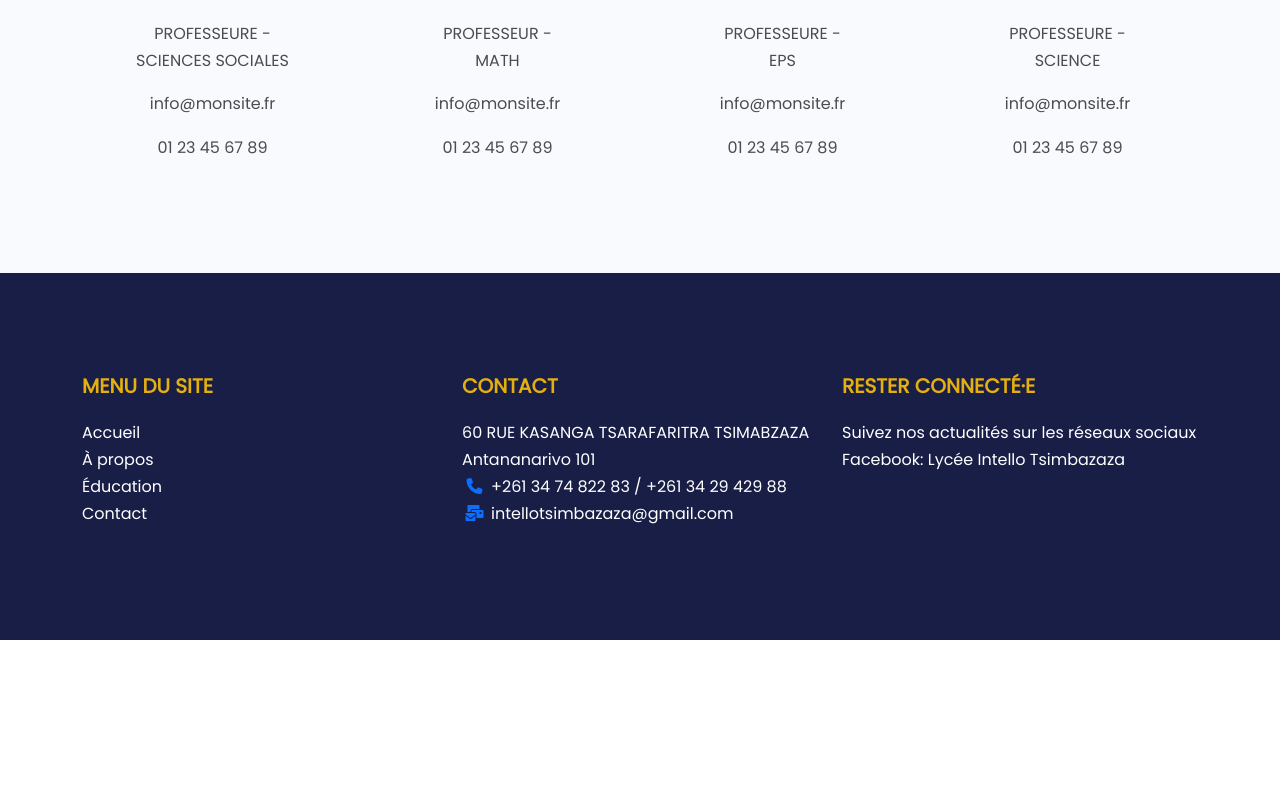
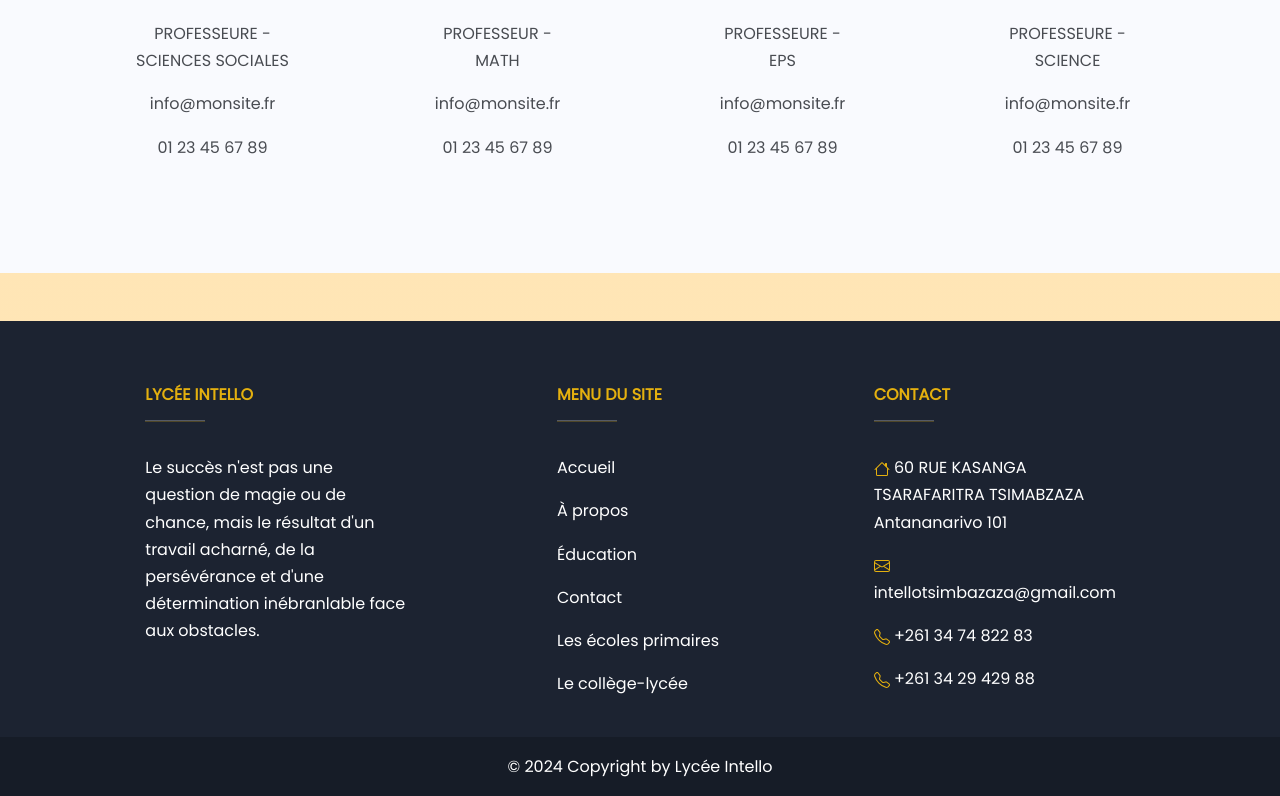
Before and after one commit to Radoniaina24/intello24, a Next.js app: page /about in a window 1280 px wide. Shown: the part 1979-2775 px from the top of the page. Before the commit the page ends 2619 px from the top, so only its background shows below. Built offline with nearby package versions, Linux system fonts and the light colour scheme.

Commit message:
edit footer

```diff
--- a/src/components/Footer/Footer.js
+++ b/src/components/Footer/Footer.js
@@ -1,67 +1,163 @@
-import Link from 'next/link';
-import {FontAwesomeIcon} from "@fortawesome/react-fontawesome";
-import { faMailBulk, faPhone, faSms } from '@fortawesome/free-solid-svg-icons';
+import Link from "next/link";
+import { FontAwesomeIcon } from "@fortawesome/react-fontawesome";
+import { faMailBulk, faPhone, faSms } from "@fortawesome/free-solid-svg-icons";
 function Footer(props) {
   return (
-    <footer className='footer text-white py-6 bg-dark'>
-      <div className='container'>
-        <div className='row'>
-          <div className='col-12 col-md-4' data-aos="fade-down">
-            <p className='lead text-secondary fw-bold '>MENU DU SITE</p>
-            <ul className='list-unstyled'>
-              <li className='list-item'>
-                <Link className='nav-link' href='/'>
+    <div className="mt-5">
+      <footer
+        className="text-center text-lg-start text-white"
+        style={{ backgroundColor: "#1c2331" }}
+      >
+        <section className="d-flex justify-content-center">
+          <div className="container text-center text-md-start mt-5">
+            <div className="row mt-3">
+              <div className="col-md-3 col-lg-4 col-xl-3 mx-auto mb-4">
+                <h6 className="text-uppercase fw-bold text-secondary">
+                  Lycée Intello
+                </h6>
+                <hr
+                  className="mb-4 mt-0 d-inline-block mx-auto "
+                  style={{
+                    width: "60px",
+                    backgroundColor: "#e4b00f",
+                    height: "2px",
+                  }}
+                />
+                <p>
+                  Le succès n&apos;est pas une question de magie ou de chance,
+                  mais le résultat d&apos;un travail acharné, de la persévérance
+                  et d&apos;une détermination inébranlable face aux obstacles.
+                </p>
+              </div>
+
+              <div className="col-md-3 col-lg-2 col-xl-2 mx-auto mb-4">
+                <h6 className="text-uppercase fw-bold text-secondary">
+                  MENU DU SITE
+                </h6>
+                <hr
+                  className="mb-4 mt-0 d-inline-block mx-auto"
+                  style={{
+                    width: "60px",
+                    backgroundColor: "#e4b00f",
+                    height: "2px",
+                  }}
+                />
+                <p>
+                  <Link className="nav-link" href="/">
                     Accueil
                   </Link>
-              </li>
-              <li className='list-item'>
-                <Link className={`nav-link `} href='/about'>
+                </p>
+                <p>
+                  <Link className="nav-link" href="/">
                     À propos
                   </Link>
-              </li>
-              <li className='list-item'>
-                <Link className={`nav-link `} href='/education'>
+                </p>
+                <p>
+                  <Link className="nav-link" href="/">
                     Éducation
                   </Link>
-              </li>
-              <li className='list-item'>
-                <Link className={`nav-link`} href='contact'>
+                </p>
+                <p>
+                  <Link className="nav-link" href="/">
                     Contact
                   </Link>
-              </li>
-            </ul>
+                </p>
+                <p>
+                  <Link className={`dropdown-item `} href="/ecole-primaire">
+                    Les écoles primaires
+                  </Link>
+                </p>
+                <p>
+                  <Link className={`dropdown-item `} href="/college-et-lycee">
+                    Le collège-lycée
+                  </Link>
+                </p>
               </div>
 
-          <div className='col-12 col-md-4' data-aos="fade-down">
-            <p className='lead text-secondary fw-bold'>CONTACT</p>
-            <ul className='list-unstyled'>
-              <li className='list-item'>
-                60 RUE KASANGA TSARAFARITRA TSIMABZAZA
-              </li>
-              <li className='list-item'>Antananarivo 101</li>
-              <li className='list-item'>
-                <FontAwesomeIcon icon={faPhone} className={"text-primary fontAwesome"}/>
-                <span className='ms-1'>+261 34 74 822 83 / +261 34 29 429 88</span>
-              </li>
-              <li className='list-item'>
-                <FontAwesomeIcon icon={faMailBulk} className={"text-primary fontAwesome"}/>
-                 <span className='ms-1'>intellotsimbazaza@gmail.com</span>
-               </li>
-            </ul>
-          </div>
-
-          <div className='col-12 col-md-4' data-aos="fade-down">
-            <p className='lead text-secondary fw-bold'>RESTER CONNECTÉ·E</p>
-            <ul className='list-unstyled'>
-              <li className='list-item'>
-                Suivez nos actualités sur les réseaux sociaux
-              </li>
-              <li className='list-item'>Facebook: Lycée Intello Tsimbazaza</li>
-            </ul>
+              <div className="col-md-4 col-lg-3 col-xl-3 mx-auto mb-md-0 mb-4">
+                <h6 className="text-uppercase fw-bold text-secondary">
+                  Contact
+                </h6>
+                <hr
+                  className="mb-4 mt-0 d-inline-block mx-auto"
+                  style={{
+                    width: "60px",
+                    backgroundColor: "#e4b00f",
+                    height: "2px",
+                  }}
+                />
+                <p>
+                  <svg
+                    xmlns="http://www.w3.org/2000/svg"
+                    width="16"
+                    height="16"
+                    fill="currentColor"
+                    viewBox="0 0 16 16"
+                    className="text-secondary bi bi-house"
+                  >
+                    <path d="M8.707 1.5a1 1 0 0 0-1.414 0L.646 8.146a.5.5 0 0 0 .708.708L2 8.207V13.5A1.5 1.5 0 0 0 3.5 15h9a1.5 1.5 0 0 0 1.5-1.5V8.207l.646.647a.5.5 0 0 0 .708-.708L13 5.793V2.5a.5.5 0 0 0-.5-.5h-1a.5.5 0 0 0-.5.5v1.293zM13 7.207V13.5a.5.5 0 0 1-.5.5h-9a.5.5 0 0 1-.5-.5V7.207l5-5z" />
+                  </svg>{" "}
+                  60 RUE KASANGA TSARAFARITRA TSIMABZAZA Antananarivo 101
+                </p>
+                <p>
+                  <svg
+                    xmlns="http://www.w3.org/2000/svg"
+                    width="16"
+                    height="16"
+                    fill="currentColor"
+                    viewBox="0 0 16 16"
+                    className="me-2 text-secondary bi bi-envelope"
+                  >
+                    <path d="M0 4a2 2 0 0 1 2-2h12a2 2 0 0 1 2 2v8a2 2 0 0 1-2 2H2a2 2 0 0 1-2-2zm2-1a1 1 0 0 0-1 1v.217l7 4.2 7-4.2V4a1 1 0 0 0-1-1zm13 2.383-4.708 2.825L15 11.105zm-.034 6.876-5.64-3.471L8 9.583l-1.326-.795-5.64 3.47A1 1 0 0 0 2 13h12a1 1 0 0 0 .966-.741M1 11.105l4.708-2.897L1 5.383z" />
+                  </svg>
+                  intellotsimbazaza@gmail.com
+                </p>
+                <p>
+                  <svg
+                    xmlns="http://www.w3.org/2000/svg"
+                    width="16"
+                    height="16"
+                    fill="currentColor"
+                    viewBox="0 0 16 16"
+                    className="text-secondary bi bi-telephone"
+                  >
+                    <path d="M3.654 1.328a.678.678 0 0 0-1.015-.063L1.605 2.3c-.483.484-.661 1.169-.45 1.77a17.6 17.6 0 0 0 4.168 6.608 17.6 17.6 0 0 0 6.608 4.168c.601.211 1.286.033 1.77-.45l1.034-1.034a.678.678 0 0 0-.063-1.015l-2.307-1.794a.68.68 0 0 0-.58-.122l-2.19.547a1.75 1.75 0 0 1-1.657-.459L5.482 8.062a1.75 1.75 0 0 1-.46-1.657l.548-2.19a.68.68 0 0 0-.122-.58zM1.884.511a1.745 1.745 0 0 1 2.612.163L6.29 2.98c.329.423.445.974.315 1.494l-.547 2.19a.68.68 0 0 0 .178.643l2.457 2.457a.68.68 0 0 0 .644.178l2.189-.547a1.75 1.75 0 0 1 1.494.315l2.306 1.794c.829.645.905 1.87.163 2.611l-1.034 1.034c-.74.74-1.846 1.065-2.877.702a18.6 18.6 0 0 1-7.01-4.42 18.6 18.6 0 0 1-4.42-7.009c-.362-1.03-.037-2.137.703-2.877z" />
+                  </svg>{" "}
+                  +261 34 74 822 83{" "}
+                </p>
+                <p>
+                  <svg
+                    xmlns="http://www.w3.org/2000/svg"
+                    width="16"
+                    height="16"
+                    fill="currentColor"
+                    viewBox="0 0 16 16"
+                    className="text-secondary bi bi-telephone"
+                  >
+                    <path d="M3.654 1.328a.678.678 0 0 0-1.015-.063L1.605 2.3c-.483.484-.661 1.169-.45 1.77a17.6 17.6 0 0 0 4.168 6.608 17.6 17.6 0 0 0 6.608 4.168c.601.211 1.286.033 1.77-.45l1.034-1.034a.678.678 0 0 0-.063-1.015l-2.307-1.794a.68.68 0 0 0-.58-.122l-2.19.547a1.75 1.75 0 0 1-1.657-.459L5.482 8.062a1.75 1.75 0 0 1-.46-1.657l.548-2.19a.68.68 0 0 0-.122-.58zM1.884.511a1.745 1.745 0 0 1 2.612.163L6.29 2.98c.329.423.445.974.315 1.494l-.547 2.19a.68.68 0 0 0 .178.643l2.457 2.457a.68.68 0 0 0 .644.178l2.189-.547a1.75 1.75 0 0 1 1.494.315l2.306 1.794c.829.645.905 1.87.163 2.611l-1.034 1.034c-.74.74-1.846 1.065-2.877.702a18.6 18.6 0 0 1-7.01-4.42 18.6 18.6 0 0 1-4.42-7.009c-.362-1.03-.037-2.137.703-2.877z" />
+                  </svg>{" "}
+                  +261 34 29 429 88
+                </p>
               </div>
             </div>
           </div>
+        </section>
+
+        <div
+          className="text-center p-3"
+          style={{ backgroundColor: "rgba(0, 0, 0, 0.2)" }}
+        >
+          © 2024 Copyright
+          <a
+            className="text-white text-decoration-none"
+            href="https://mdbootstrap.com/"
+          >
+            {" "}
+            by Lycée Intello
+          </a>
+        </div>
       </footer>
+    </div>
   );
 }
 export default Footer;
```
Also changed, not shown: src/components/Details/Details.jsx (+59 -23 lines), src/components/Details/Details2.js (+31 -11 lines), src/components/Stats/Stats.js (+26 -10 lines), src/components/Systeme/Systeme.jsx (+97 -25 lines), src/components/Testimonials/Testimonials.js (+23 -20 lines). Lines whose indentation alone changed are shown as unchanged.
